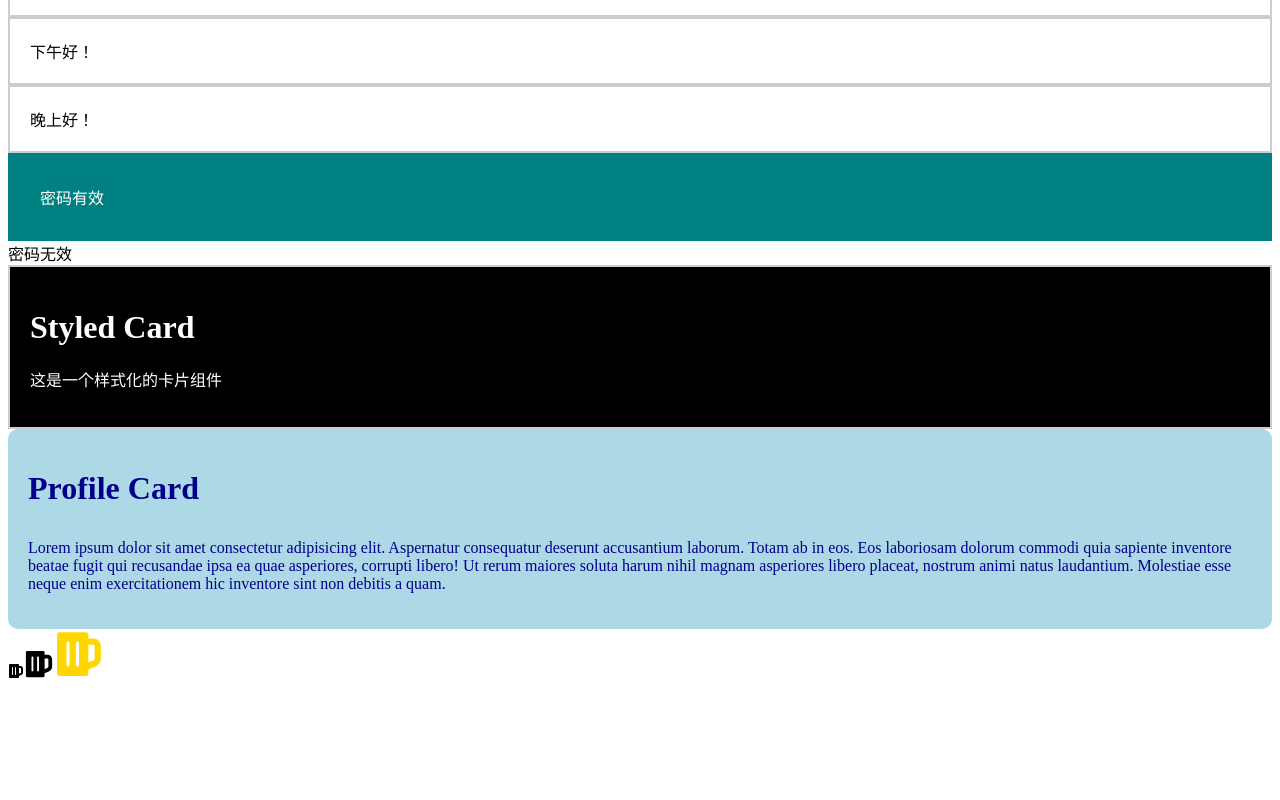
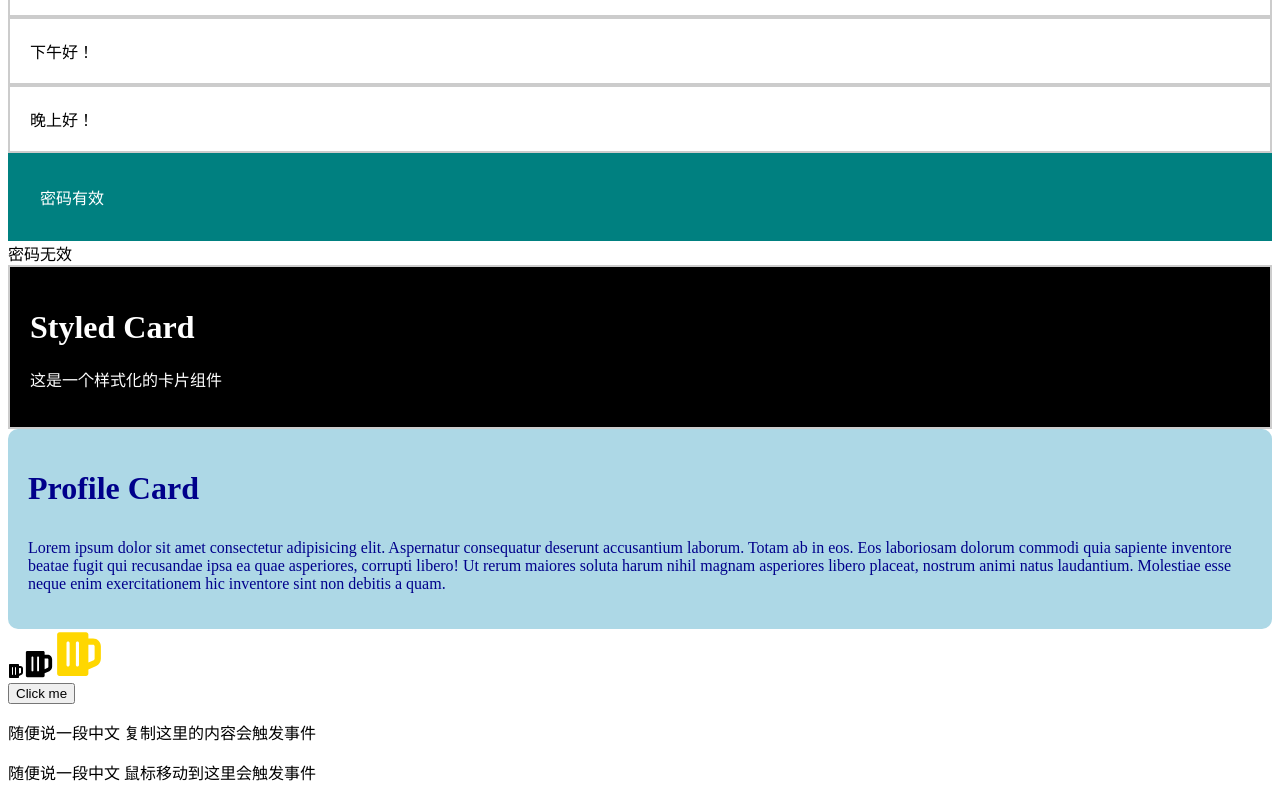
Before and after one commit to magiclz233/react-learn-examples, a React (Vite) app: page / in a window 1280 px wide. Shown: the part 541-1341 px from the top of the page. Before the commit the page ends 1232 px from the top, so only its background shows below. Built offline with nearby package versions, Linux system fonts and the light colour scheme.

Commit message:
feat(组件): 添加OnClick组件演示点击事件处理
新增OnClick组件，包含按钮点击、复制和鼠标移动事件处理的示例
移除vite配置中未使用的tailwindcss插件

```diff
--- a/src/App.jsx
+++ b/src/App.jsx
@@ -17,6 +17,7 @@ import Weather from "./components/example5/Weather";
 import StyledCard from "./components/example6/StyledCard";
 import ProfileCard from "./components/example6/ProfileCard";
 import IconComponent from "./components/example6/IconComponent";
+import OnClick from "./components/example6/OnClick";
 
 const App = () => {
   return (
@@ -42,6 +43,7 @@ const App = () => {
       <StyledCard />
       <ProfileCard />
       <IconComponent />
+      <OnClick />
     </>
   );
 }
--- /dev/null
+++ b/src/components/example6/OnClick.jsx
@@ -0,0 +1,49 @@
+const OnClick = () => {
+    return (
+        <div>
+            <Button/>
+            <Copy/>
+            <Move/>
+        </div>
+    );
+};
+
+const Button = () => {
+    const handleClick = () => {
+        console.log(Math.round(Math.random() * 100));
+    }
+    return (
+        <div>
+            <button onClick={handleClick}>Click me</button>
+        </div>
+    );
+};
+
+const Copy = () => {
+    function copyHandler() {
+        console.log("Copy to clipboard");
+    }
+    return (
+        <div>
+            <p onCopy={copyHandler}>
+                随便说一段中文
+                复制这里的内容会触发事件
+            </p>
+        </div>
+    );
+}
+
+const Move = () => {
+    function moveHandler() {
+        console.log("鼠标移动事件已触发");
+    }
+    return (
+        <div>
+            <p onMouseOver={moveHandler}>
+                随便说一段中文
+                鼠标移动到这里会触发事件
+            </p>
+        </div>
+    );
+}
+export default OnClick;
--- a/vite.config.js
+++ b/vite.config.js
@@ -1,10 +1,9 @@
 import { defineConfig } from 'vite'
 import react from '@vitejs/plugin-react'
-import tailwindcss from '@tailwindcss/vite'
 
 // https://vitejs.dev/config/
 export default defineConfig({
-  plugins: [react(), tailwindcss()],
+  plugins: [react()],
   optimizeDeps: {
     exclude: ['react-icons'],
   }
```
